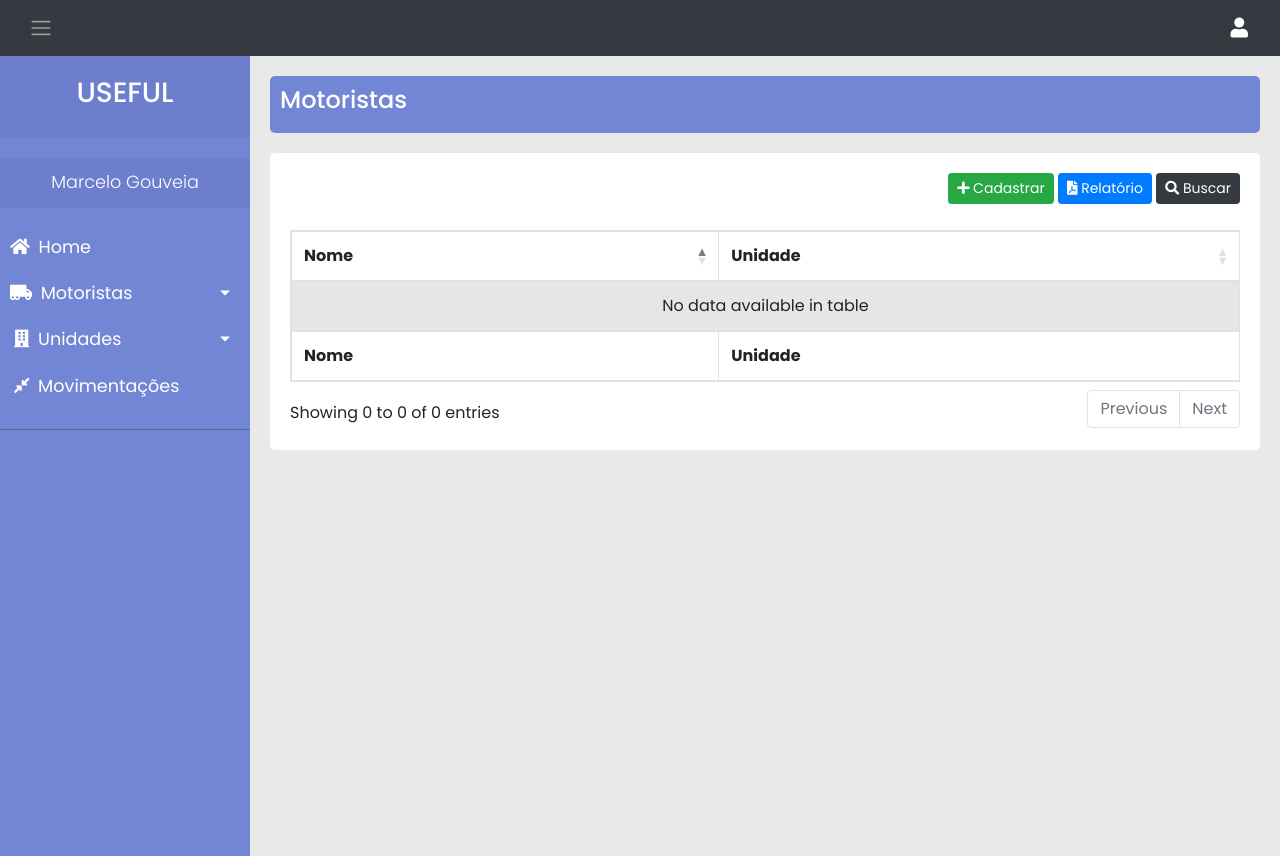
After one commit to MarceloGouveia77/teste_useful, a Django app: page /motorista/ in a window 1280 px wide. The commit adds this page. Run offline with Django 3.2, Linux system fonts and the light colour scheme; data that the repository does not hold is empty; some libraries are stand-ins or nearby versions.

```diff
--- a/core/static/css/styles.css
+++ b/core/static/css/styles.css
@@ -68,8 +68,8 @@ a, a:hover, a:focus {
 }
 
 #sidebar ul li.active > a, a[aria-expanded="true"] {
-    color: #fff;
-    background: #6d7fcc;
+    color: #7386D5;
+    background: #fff;
 }
 ul ul a {
     font-size: 0.9em !important;
@@ -121,7 +121,7 @@ a[data-toggle="collapse"] {
     margin-top: 20px;
     background: white;
     border-radius: 5px;
-    padding: 10px;
+    padding: 20px;
 
 }
 
@@ -133,3 +133,14 @@ a[data-toggle="collapse"] {
     text-decoration: initial;
     color: blue;
 }
+
+.user {
+    background: #6d7fcc;
+    text-align: center;
+}
+
+.titulo-card {
+    background: #7386D5;
+    color: white;
+    font-weight: bold;
+}
--- /dev/null
+++ b/core/static/js/plugins/modal.js
@@ -0,0 +1,12 @@
+$('.openPopup').on('click', function () {
+    var dataURL = $(this).attr('data-href');
+    $('.modal-content').load(dataURL, function () {
+        $('#modal-generico').modal({ show: true });
+    });
+});
+
+$(document).on('hidden.bs.modal', function (e) {
+var target = $(e.target);
+target.removeData('bs.modal')
+    .find(".modal-content").html('');
+});
--- a/core/templates/core/base.html
+++ b/core/templates/core/base.html
@@ -27,15 +27,15 @@
             </div>
 
             <ul class="list-unstyled components">
-                <p>Marcelo Gouveia</p>
-                <li>
+                <p class="user">Marcelo Gouveia</p>
+                <li class="{{ dashboard_active }}">
                     <a href="{% url 'empresa:dashboard' %}"><i class="fas fa-home pr-1"></i> Home</a>
                 </li>
-                <li class="">
-                    <a href="#homeSubmenu" data-toggle="collapse" aria-expanded="false" class="dropdown-toggle"><i class="fas fa-truck-moving pr-1"></i> Motoristas</a>
-                    <ul class="collapse list-unstyled" id="homeSubmenu">
+                <li class="{{ motoristas_active }}">
+                    <a href="#motoristaSubmenu" data-toggle="collapse" aria-expanded="false" class="dropdown-toggle"><i class="fas fa-truck-moving pr-1"></i> Motoristas</a>
+                    <ul class="collapse list-unstyled" id="motoristaSubmenu">
                         <li>
-                            <a href="#">Todos</a>
+                            <a href="{% url 'motorista:listar_motoristas' %}">Todos</a>
                         </li>
                         <li>
                             <a href="#">Cadastrar</a>
@@ -45,9 +45,9 @@
                         </li>
                     </ul>
                 </li>
-                <li class="">
-                    <a href="#homeSubmenu" data-toggle="collapse" aria-expanded="false" class="dropdown-toggle"><i class="fas fa-building pl-1 pr-1"></i> Unidades</a>
-                    <ul class="collapse list-unstyled" id="homeSubmenu">
+                <li class="{{ unidades_active }}">
+                    <a href="#unidadeSubmenu" data-toggle="collapse" aria-expanded="false" class="dropdown-toggle"><i class="fas fa-building pl-1 pr-1"></i> Unidades</a>
+                    <ul class="collapse list-unstyled" id="unidadeSubmenu">
                         <li>
                             <a href="{% url 'empresa:listar_unidades' %}">Todas</a>
                         </li>
@@ -59,14 +59,14 @@
                         </li>
                     </ul>
                 </li>
-                <li>
-                    <a href="#">Página 4</a>
+                <li class="{{ movimentacoes_active }}">
+                    <a href="#"><i class="fas fa-compress-alt pr-1 pl-1"></i> Movimentações</a>
                 </li>
             </ul>
         </nav>
 
         <div class="content">
-            <div class="page-header col-12">
+            <div class="page-header titulo-card col-12">
                 <h4>{% block page_header %} {% endblock page_header %}</h4>
             </div>
 
@@ -80,12 +80,21 @@
         </div>
 
     </div>
+    <div class="modal fade" id="modal-generico" tabindex="-1" role="dialog" aria-labelledby="modal-genericoLabel"
+    aria-hidden="true">
+    <div class="modal-dialog" role="document">
+        <div class="modal-content">
+
+        </div>
+    </div>
+</div>
 </body>
 
 <script src="{% static 'js/jquery-3.6.0.min.js' %}"></script>
 <script src="{% static 'js/bootstrap.bundle.min.js' %}"></script>
 <script src="https://cdn.datatables.net/1.10.24/js/jquery.dataTables.min.js"></script>
 <script src="https://cdn.datatables.net/1.10.24/js/dataTables.bootstrap4.min.js"></script>
+<script src="{% static 'js/plugins/modal.js' %}"></script>
 
 <script>
     $(document).ready(function () {
--- a/empresa/views.py
+++ b/empresa/views.py
@@ -1,13 +1,15 @@
 from django.shortcuts import render
 from empresa.models import Unidade
+from motorista.models import Movimentacao
 
 # Create your views here.
 
 def dashboard(request):
+    movimentacoes = Movimentacao.objects.all()
 
-    return render(request, 'dashboard/index.html', {})
+    return render(request, 'dashboard/index.html', {'movimentacoes': movimentacoes, 'dashboard_active': 'active'})
 
 def listar_unidades(request):
     unidades = Unidade.objects.all()
 
-    return render(request, 'unidade/index.html', {'unidades': unidades})
+    return render(request, 'unidade/index.html', {'unidades': unidades, 'unidades_active': 'active'})
--- a/motorista/models.py
+++ b/motorista/models.py
@@ -10,6 +10,7 @@ class Motorista(models.Model):
         return self.nome
 
 class Movimentacao(models.Model):
+    motorista = models.ForeignKey(Motorista, related_name='Motorista', on_delete=models.CASCADE)
     origem = models.ForeignKey(Unidade, related_name='Unidade_Origem', on_delete=models.CASCADE)
     hora_saida = models.DateTimeField('Saida', auto_now_add=True)
     destino = models.ForeignKey(Unidade, related_name='Unidade_Destino', on_delete=models.CASCADE)
--- /dev/null
+++ b/motorista/templates/motorista/index.html
@@ -0,0 +1,62 @@
+{% extends 'core/base.html' %}
+{% load static %}
+
+{% block title %} Motoristas{% endblock title %}
+{% block page_header %} Motoristas {% endblock page_header %}
+
+
+{% block content %}
+    <div class="row">
+        <div class="col-12 text-right">
+            <button class="btn btn-sm btn-success"><i class="fas fa-plus"></i> Cadastrar</button>
+            <button class="btn btn-sm btn-primary"><i class="fas fa-file-pdf"></i> Relatório</button>
+            <button id="buscar" class="btn btn-dark btn-sm"><i class="fas fa-search"></i> Buscar</button>
+        </div>
+        <div class="table-responsive col-12">
+            <table id="motorista-table" class="table table-striped table-bordered" style="width:100%">
+                <thead>
+                    <tr>
+                        <th>Nome</th>
+                        <th>Unidade</th>
+                    </tr>
+                </thead>
+                <tbody>
+
+                    {% for motorista in motoristas %}
+                        <tr>
+                            <td><a class="link" href="http://" target="_blank" rel="noopener noreferrer">{{ motorista.nome }}</a></td>
+                            <td>{{ motorista.unidade }}</td>
+                        </tr>
+                    {% endfor %}
+
+                </tbody>
+                <tfoot>
+                    <tr>
+                        <th>Nome</th>
+                        <th>Unidade</th>
+                    </tr>
+                </tfoot>
+            </table>
+        </div>
+
+    </div>
+{% endblock content %}
+
+
+{% block scripts %}
+<script>
+$(document).ready(function() {
+    $('#motorista-table').DataTable();
+    $('#motorista-table_length').hide();
+    $("#motorista-table_filter").hide();
+
+    $("#buscar").click(function(){
+        if($("#motorista-table_filter").is(":hidden")){
+            $("#motorista-table_filter").show();
+        }else{
+            $("#motorista-table_filter").hide();
+        }
+    })
+} );
+</script>
+{% endblock scripts %}
--- /dev/null
+++ b/motorista/urls.py
@@ -0,0 +1,9 @@
+from django.conf.urls import url
+from django.urls import path
+from motorista import views
+
+app_name = 'motorista'
+
+urlpatterns = [
+    path('', views.listar_motoristas, name='listar_motoristas'),
+]
--- a/motorista/views.py
+++ b/motorista/views.py
@@ -1,3 +1,8 @@
 from django.shortcuts import render
+from motorista.models import Motorista, Movimentacao
 
 # Create your views here.
+def listar_motoristas(request):
+    motoristas = Motorista.objects.all()
+
+    return render(request, 'motorista/index.html', {'motoristas': motoristas})
--- a/useful/urls.py
+++ b/useful/urls.py
@@ -18,5 +18,6 @@ from django.urls import path, include
 
 urlpatterns = [
     path('admin/', admin.site.urls),
-    path('', include('empresa.urls'))
+    path('', include('empresa.urls')),
+    path('motorista/', include('motorista.urls'))
 ]
```
Also changed, not shown: empresa/templates/dashboard/index.html (+65 -1 lines), motorista/migrations/0002_movimentacao_motorista.py (added).
